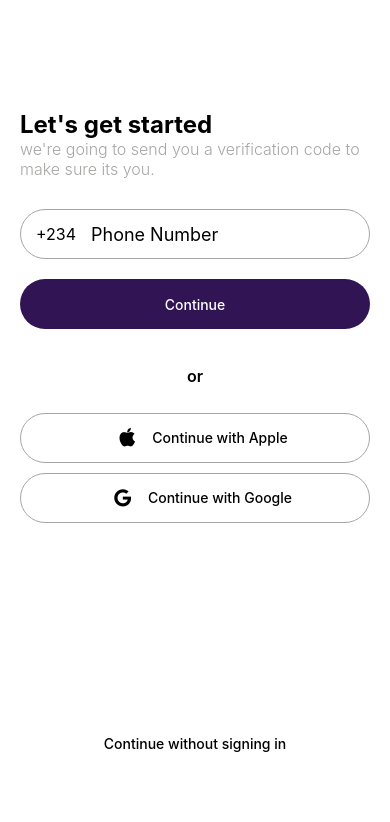
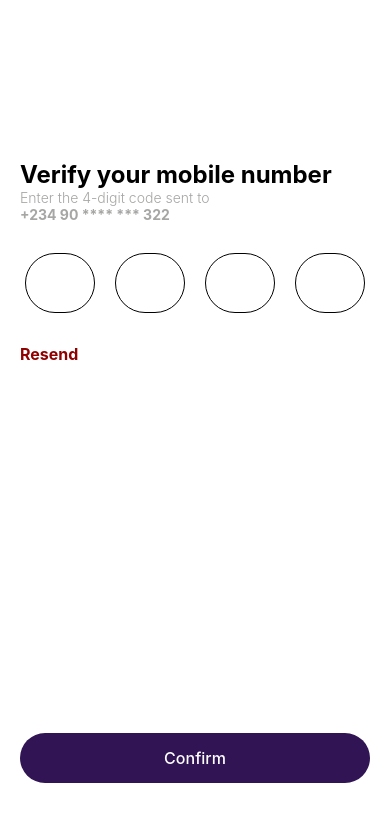
Before and after one commit to ayinlaabel/vMart, a React Native app: screen / in a window 390 px wide. Shown: the top 822 px of the page. Built offline with nearby package versions, Linux system fonts and the light colour scheme.

Commit message:
Verfifcation Screen Created

```diff
--- a/App.tsx
+++ b/App.tsx
@@ -8,6 +8,7 @@ import { PhoneNumberInput } from "./src/components/inputs";
 import OtpInput from "./src/components/inputs/OTPInput";
 import GetStarted from "./src/screens/get-started/GetStarted";
 import Signup from "./src/screens/signup/Signup";
+import Verification from "./src/screens/verification/Verification";
 
 export default function App() {
   const [isLoading, setIsLoading] = useState(false);
@@ -15,7 +16,8 @@ export default function App() {
     setIsLoading(!isLoading);
   };
   return (
-    <Signup />
+    <Verification />
+    // <Signup />
     // <GetStarted />
   );
 }
--- /dev/null
+++ b/src/components/buttons/FloatButton.tsx
@@ -0,0 +1,70 @@
+import React from "react";
+import { ButtonProps, FloatButtonProps } from "./interface";
+import { ButtonText, FloatButtonContainer, IconContainer } from "./styles";
+import { ActivityIndicator } from "react-native";
+import Icon from "react-native-vector-icons/FontAwesome";
+
+const FloatButton = ({
+  position,
+  top,
+  bottom,
+  left,
+  right,
+  width,
+  height,
+  size,
+  color,
+  border,
+  borderColor,
+  borderRadius,
+  background,
+  title,
+  mt,
+  mb,
+  mr,
+  ml,
+  isLoading,
+  icon,
+  onPress,
+}: FloatButtonProps) => {
+  return (
+    <FloatButtonContainer
+      position={position}
+      top={top}
+      bottom={bottom}
+      right={right}
+      left={left}
+      ml={ml}
+      mr={mr}
+      mt={mt}
+      mb={mb}
+      border={border}
+      borderColor={borderColor}
+      width={width}
+      borderRadius={borderRadius}
+      background={background}
+      activeOpacity={0.9}
+      onPress={onPress}
+      disabled={isLoading}
+    >
+      {isLoading ? (
+        <ActivityIndicator />
+      ) : icon ? (
+        <>
+          <IconContainer>
+            <Icon name={icon} size={20} />
+          </IconContainer>
+          <ButtonText size={size} color={color}>
+            {title}
+          </ButtonText>
+        </>
+      ) : (
+        <ButtonText size={size} color={color}>
+          {title}
+        </ButtonText>
+      )}
+    </FloatButtonContainer>
+  );
+};
+
+export default FloatButton;
--- a/src/components/buttons/styles.ts
+++ b/src/components/buttons/styles.ts
@@ -1,13 +1,13 @@
 import styled from "styled-components/native";
 import { designWidth, hp, wp } from "../../utils/shared/responsive-dimension";
-import { ButtonProps, ButtonTextProps } from "./interface";
+import { ButtonProps, ButtonTextProps, FloatButtonProps } from "./interface";
 import { Colors } from "../../utils/shared/colors";
 import { ButtonContainerProps } from "../../screens/get-started/interface";
 
 // eslint-disable-next-line @typescript-eslint/ban-ts-comment
 //@ts-nocheck
 export const ButtonContainer = styled.TouchableOpacity``;
-export const FloatingButtonContainer: React.FC<ButtonContainerProps>  = styled.View`
+export const FloatingButtonContainer: React.FC<ButtonContainerProps> = styled.View`
   width: 100%;
   height: ${(props: any) => (props.height ? hp(props.height) : "100%")};
   justify-content: flex-end;
@@ -51,3 +51,30 @@ export const IconContainer = styled.View`
   align-items: center;
   justify-content: center;
 `;
+export const FloatButtonContainer: React.FC<FloatButtonProps> = styled.TouchableOpacity`
+  position: ${({ position }: any) => position};
+  ${({ flexDirection }: any) =>
+    flexDirection ? `flex-direction: ${flexDirection}` : null};
+  ${({ items }: any) => (items ? `align-items: ${items}` : null)};
+  ${({ justify }: any) => (justify ? `justify-content: ${justify}` : null)}
+  ${({ top }: any) => (top ? `top: ${top}` : null)};
+  ${({ bottom }: any) => (bottom ? `bottom: ${bottom}` : null)};
+  ${({ right }: any) => (right ? `right: ${right}` : null)};
+  ${({ left }: any) => (left ? `left: ${left}` : null)};
+  width: ${(props: any) => (props.width ? props.width : "100%")};
+  background: ${(props: any) =>
+    props.background ? props.background : "transparent"};
+  height: 50px;
+  align-items: center;
+  justify-content: center;
+  border-width: ${(props: any) => (props.border ? props.border : "0")};
+  border-color: ${(props: any) =>
+    props.borderColor ? props.borderColor : Colors.black};
+  border-radius: ${(props: any) =>
+    props.borderRadius ? props.borderRadius : 0};
+  padding: 0;
+  margin-top: ${(props: any) => (props.mt ? props.mt : 0)};
+  margin-bottom: ${(props: any) => (props.mb ? props.mb : 0)};
+  margin-right: ${(props: any) => (props.mr ? props.mr : 0)};
+  margin-left: ${(props: any) => (props.ml ? props.ml : 0)};
+`;
--- a/src/components/inputs/OTPInput.tsx
+++ b/src/components/inputs/OTPInput.tsx
@@ -37,6 +37,7 @@ const OtpInput = ({ length, onChange }: OtpInputProps) => {
     <OtpInputContainer>
       {inputLength.map((input: any, i: number) => (
         <OtpInputN
+          key={i}
           keyboardType="numeric"
           maxLength={1}
           secureTextEntry={true}
--- /dev/null
+++ b/src/screens/verification/Verification.tsx
@@ -0,0 +1,52 @@
+import React from "react";
+import {
+  Container,
+  FixContainer,
+  Paragraph,
+  TextLink,
+} from "../../utils/shared/styles";
+import { SafeAreaView } from "react-native";
+import { Colors } from "../../utils/shared/colors";
+import OtpInput from "../../components/inputs/OTPInput";
+import FloatButton from "../../components/buttons/FloatButton";
+import { ButtonContainer } from "../get-started/styles";
+import { SolidButton } from "../../components/buttons";
+
+const Verification = () => {
+  const handleChange = () => {};
+  return (
+    <FixContainer px="20px">
+      <SafeAreaView />
+      <Container mt="150px">
+        <Paragraph size="24px" fontWeight="bold">
+          Verify your mobile number
+        </Paragraph>
+        <Paragraph size="14px" fontWeight="300" color={Colors.offWhite}>
+          Enter the 4-digit code sent to
+        </Paragraph>
+        <Paragraph size="14px" color={Colors.offWhite} fontWeight="700">
+          +234 90 **** *** 322
+        </Paragraph>
+        <Container height={100} mt="30px">
+          <OtpInput length={4} onChange={handleChange} />
+        </Container>
+        <TextLink onPress={handleChange} activeOpacity={0.9}>
+          <Paragraph color={Colors.redColor} fontWeight="700">
+            Resend
+          </Paragraph>
+        </TextLink>
+        <ButtonContainer height={460} position="relative" bottom="0px">
+          <SolidButton
+            title="Confirm"
+            background={Colors.brandColor}
+            onPress={handleChange}
+            borderRadius="50px"
+            size="16px"
+          />
+        </ButtonContainer>
+      </Container>
+    </FixContainer>
+  );
+};
+
+export default Verification;
--- a/src/utils/shared/colors.ts
+++ b/src/utils/shared/colors.ts
@@ -4,4 +4,5 @@ export const Colors = {
   white: "#FFF",
   black: "#000",
   offWhite: "#A6A6A4",
+  redColor: "#900000",
 };
--- a/src/utils/shared/styles.ts
+++ b/src/utils/shared/styles.ts
@@ -4,12 +4,14 @@ import {
   ContainerProps,
   EmptyContainerProps,
   ImageContainerProps,
+  TextLinkProps,
   TextProps,
 } from "./interface";
 import React from "react";
 import { hp, wp } from "./responsive-dimension";
 
 export const FixContainer: React.FC<ContainerProps> = styled.View`
+
   flex: 1;
   background: ${(props: any) =>
     props.background ? props.background : Colors.white};
@@ -28,8 +30,8 @@ export const Container: React.FC<ContainerProps> = styled.View`
   margin-bottom: ${(props: any) => (props.mb ? props.mb : "0px")};
   margin-right: ${(props: any) => (props.mr ? props.mr : "0px")};
   margin-left: ${(props: any) => (props.ml ? props.ml : "0px")};
-  align-items: center;
-  justify-content: center;
+  align-items: ${({ items }: any) => (items ? items : "flex-sharts")};
+  justify-content: ${({ justify }: any) => (justify ? justify : "flex-start")};
 `;
 
 export const EmptyContainer: React.FC<EmptyContainerProps> = styled.View`
@@ -60,3 +62,10 @@ export const ImageTag = styled.Image`
   width: 100%;
   height: 100%;
 `;
+
+export const TextLink: React.FC<TextLinkProps> = styled.TouchableOpacity`
+  font-size: ${({ size }: any) => (size ? size : "12px")};
+  color: ${({ color }: any) => (color ? color : Colors.black)};
+  text-transform: ${({ textTransform }: any) =>
+    textTransform ? textTransform : "normal"};
+`;
```
Also changed, not shown: src/components/buttons/interface.ts (+29 -0 lines), src/utils/shared/interface.ts (+8 -0 lines), src/screens/verification/interface.ts (added), src/screens/verification/styles.ts (added).
